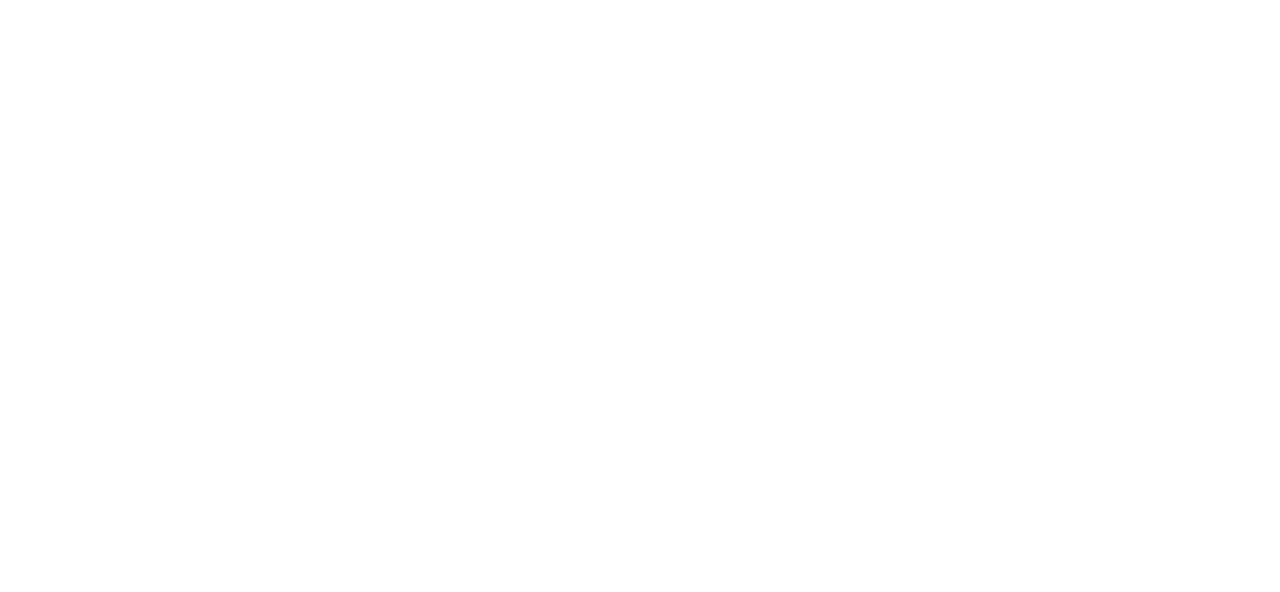
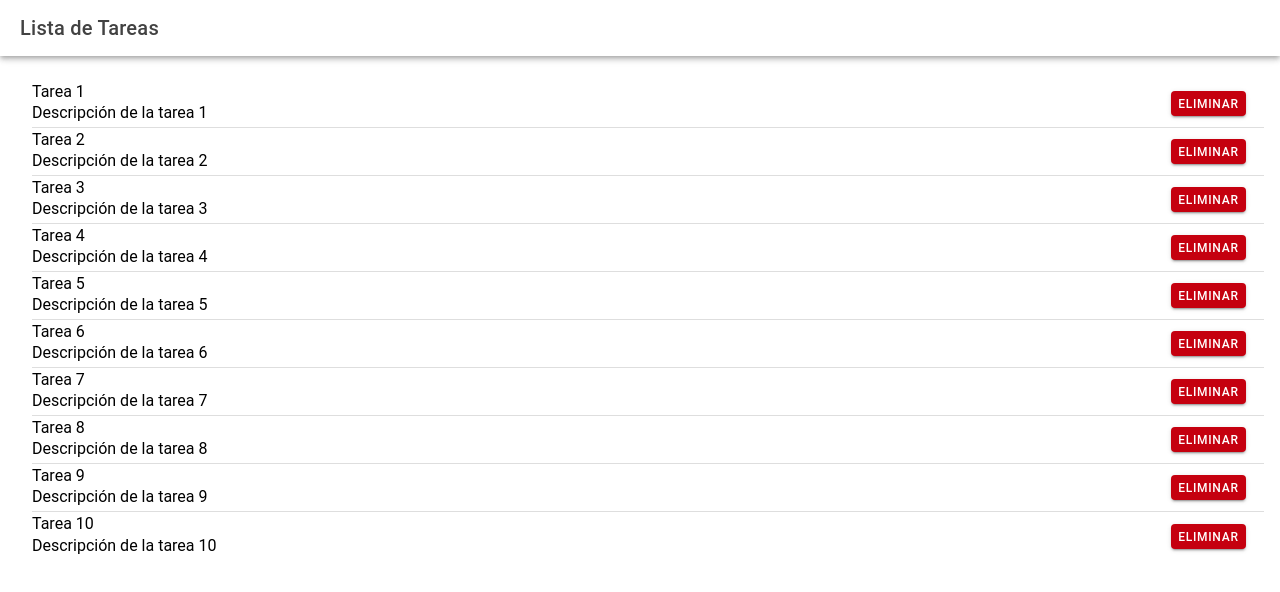
Before and after one commit to daniOlg/go-and-grow, a React (Vite) app: page /tasks in a window 1280 px wide. Shown: the top 592 px of the page. Built offline with nearby package versions, Linux system fonts and the light colour scheme.

Commit message:
feat: task list base

```diff
--- a/src/App.tsx
+++ b/src/App.tsx
@@ -2,7 +2,7 @@
 import { IonApp, IonRouterOutlet, setupIonicReact } from '@ionic/react';
 import { IonReactRouter } from '@ionic/react-router';
 
-import { Home } from '@/pages';
+import { TaskList } from '@/pages';
 
 /* Core CSS required for Ionic components to work properly */
 import '@ionic/react/css/core.css';
@@ -44,11 +44,11 @@
     <IonApp>
       <IonReactRouter>
         <IonRouterOutlet>
-          <Route exact path="/home">
-            <Home />
+          <Route exact path="/tasks">
+            <TaskList />
           </Route>
           <Route exact path="/">
-            <Redirect to="/home" />
+            <Redirect to="/tasks" />
           </Route>
         </IonRouterOutlet>
       </IonReactRouter>
--- a/src/pages/Home.tsx
+++ /dev/null
@@ -1,26 +0,0 @@
-import {
-  IonContent, IonHeader, IonPage, IonTitle, IonToolbar,
-} from '@ionic/react';
-import ExploreContainer from '../components/ExploreContainer';
-
-export function Home() {
-  return (
-    <IonPage>
-      <IonHeader>
-        <IonToolbar>
-          <IonTitle>Blank</IonTitle>
-        </IonToolbar>
-      </IonHeader>
-      <IonContent fullscreen>
-        <IonHeader collapse="condense">
-          <IonToolbar>
-            <IonTitle size="large">Blank</IonTitle>
-          </IonToolbar>
-        </IonHeader>
-        <ExploreContainer />
-      </IonContent>
-    </IonPage>
-  );
-}
-
-export default Home;
--- /dev/null
+++ b/src/pages/TaskList.tsx
@@ -0,0 +1,55 @@
+import { useEffect, useState } from 'react';
+import {
+  IonContent, IonHeader, IonList, IonItem, IonButton, IonPage, IonTitle, IonToolbar,
+} from '@ionic/react';
+
+type Task = {
+  id: string;
+  title: string;
+  description: string;
+};
+
+export function TaskList() {
+  const [tasks, setTasks] = useState<Task[]>([]);
+
+  useEffect(() => {
+    setTasks(Array.from({ length: 10 }, (_, i) => ({
+      id: (i + 1).toString(),
+      title: `Tarea ${i + 1}`,
+      description: `Descripción de la tarea ${i + 1}`,
+    } as Task)));
+  }, []);
+
+  const deleteTask = (id: string) => {
+    setTasks((prevTasks) => prevTasks.filter((task) => task.id !== id));
+  };
+
+  return (
+    <IonPage>
+      <IonHeader>
+        <IonToolbar>
+          <IonTitle>Lista de Tareas</IonTitle>
+        </IonToolbar>
+      </IonHeader>
+      <IonContent>
+        <IonList inset>
+          {tasks.map((task) => (
+            <IonItem key={task.id}>
+              <div>
+                <h4>{task.title}</h4>
+                <p>{task.description}</p>
+              </div>
+              <IonButton
+                color="danger"
+                slot="end"
+                onClick={() => deleteTask(task.id)}
+              >
+                Eliminar
+              </IonButton>
+            </IonItem>
+          ))}
+        </IonList>
+      </IonContent>
+    </IonPage>
+  );
+}
--- a/src/pages/index.ts
+++ b/src/pages/index.ts
@@ -1 +1 @@
-export * from './Home';
+export * from './TaskList';
```
